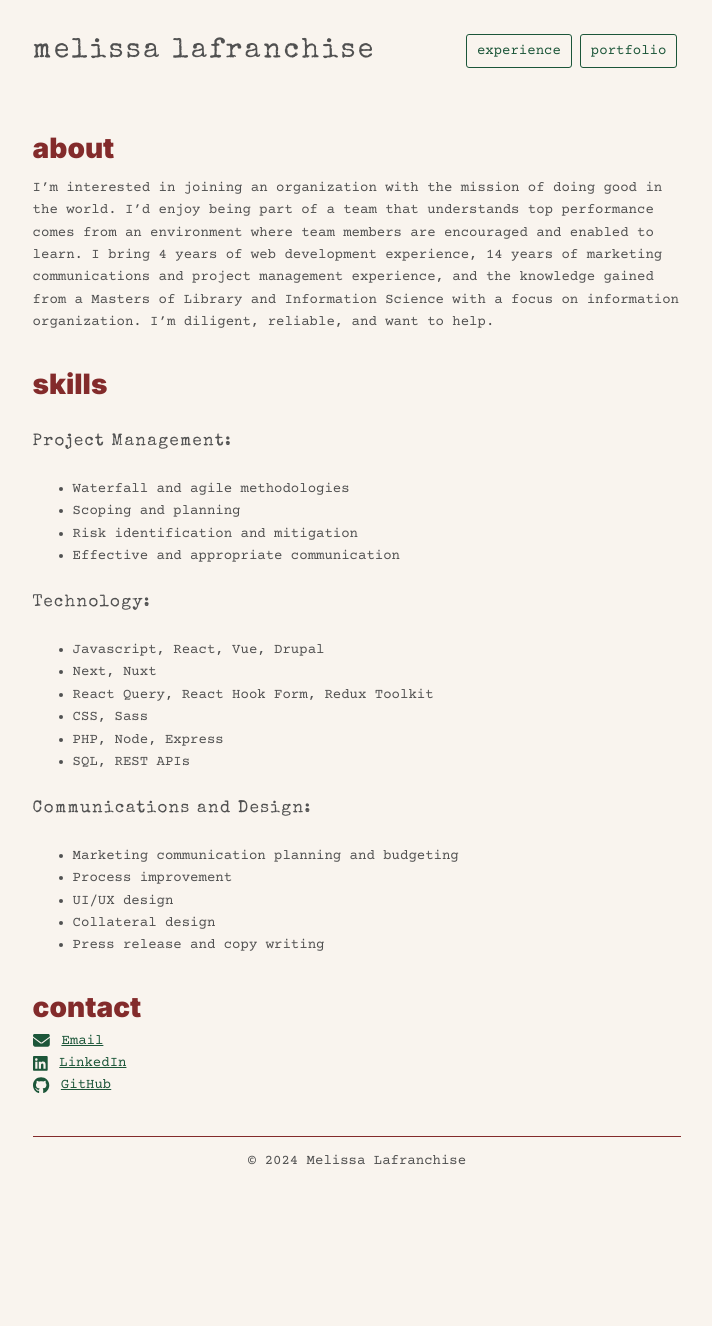
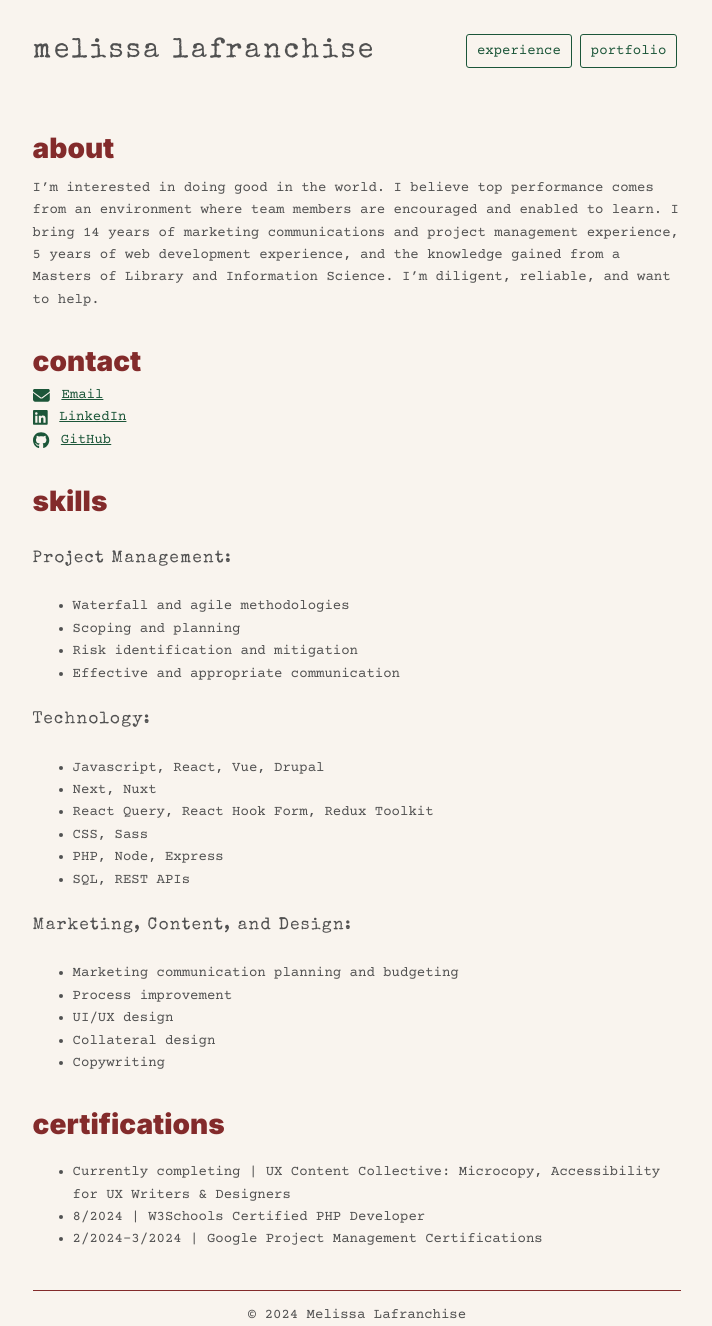
Before and after one commit to pulchrit/melissalafranchise, a Next.js app: page / in a window 1280 px wide. Shown: the whole page, without its empty margins (283-995 px from the left). Before the commit the page ends 1172 px from the top, so only its background shows below. Built offline with nearby package versions, Linux system fonts and the light colour scheme.

Commit message:
Add certifications, reorg

```diff
--- a/constants/constants.js
+++ b/constants/constants.js
@@ -1,6 +1,6 @@
-const ENDASH = String.fromCharCode(8211);
+export const ENDASH = String.fromCharCode(8211);
 
-const PIPE = String.fromCharCode(124);
+export const PIPE = String.fromCharCode(124);
 
 export const contactData = [
   {
--- a/pages/index.js
+++ b/pages/index.js
@@ -8,7 +8,7 @@ import classnames from 'classnames';
 import Head from 'next/head';
 import Title from '../components/title';
 import Subtitle from '../components/subtitle';
-import { contactData } from '../constants/constants';
+import { contactData, ENDASH, PIPE } from '../constants/constants';
 
 import styles from '../styles/home.module.scss';
 import { highlightFont } from '../utils/fonts';
@@ -42,15 +42,15 @@ export default function Home() {
       <section>
         <Title text="about" />
         <p>
-          I’m interested in joining an organization with the mission of doing
-          good in the world. I’d enjoy being part of a team that understands top
-          performance comes from an environment where team members are
-          encouraged and enabled to learn. I bring 4 years of web development
-          experience, 14 years of marketing communications and project
-          management experience, and the knowledge gained from a Masters of
-          Library and Information Science with a focus on information
-          organization. I’m diligent, reliable, and want to help.
+          I’m interested in doing good in the world. I believe top performance
+          comes from an environment where team members are encouraged and
+          enabled to learn. I bring 14 years of marketing communications and
+          project management experience, 5 years of web development experience,
+          and the knowledge gained from a Masters of Library and Information
+          Science. I’m diligent, reliable, and want to help.
         </p>
+        <Subtitle text="contact" />
+        {contacts}
         <Subtitle text="skills" />
         <div className={styles.skill}>
           <h4
@@ -93,18 +93,25 @@ export default function Home() {
               utilStyles.highlightFont
             )}
           >
-            Communications and Design:
+            Marketing, Content, and Design:
           </h4>{' '}
           <ul>
             <li>Marketing communication planning and budgeting</li>
             <li>Process improvement</li>
             <li>UI/UX design</li>
             <li>Collateral design</li>
-            <li>Press release and copy writing</li>
+            <li>Copywriting</li>
           </ul>
         </div>
-        <Subtitle text="contact" />
-        {contacts}
+        <Subtitle text="certifications" />
+        <ul>
+          <li>
+            {`Currently completing ${PIPE} UX Content Collective: Microcopy,
+            Accessibility for UX Writers & Designers`}
+          </li>
+          <li>{`8/2024 ${PIPE} W3Schools Certified PHP Developer`}</li>
+          <li>{`2/2024${ENDASH}3/2024 ${PIPE} Google Project Management Certifications`}</li>
+        </ul>
       </section>
     </div>
   );
```
